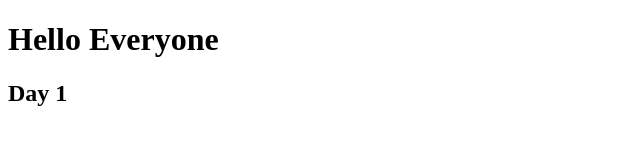
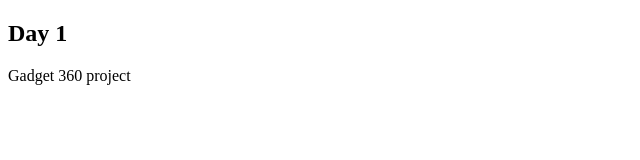
Before and after one commit to somyakant9/cw_project_b23, a plain HTML site: page index.html in a window 1280 px wide. Shown: the whole page, without its empty margins (0-640 px from the left). Drawn offline with Linux system fonts and the light colour scheme.

```diff
--- a/index.html
+++ b/index.html
@@ -7,7 +7,7 @@
     <title>Document</title>
 </head>
 <body>
-    <h1>Hello Everyone</h1>
     <h2>Day 1</h2>
+   <p>Gadget 360 project</p>
 </body>
 </html>
```
